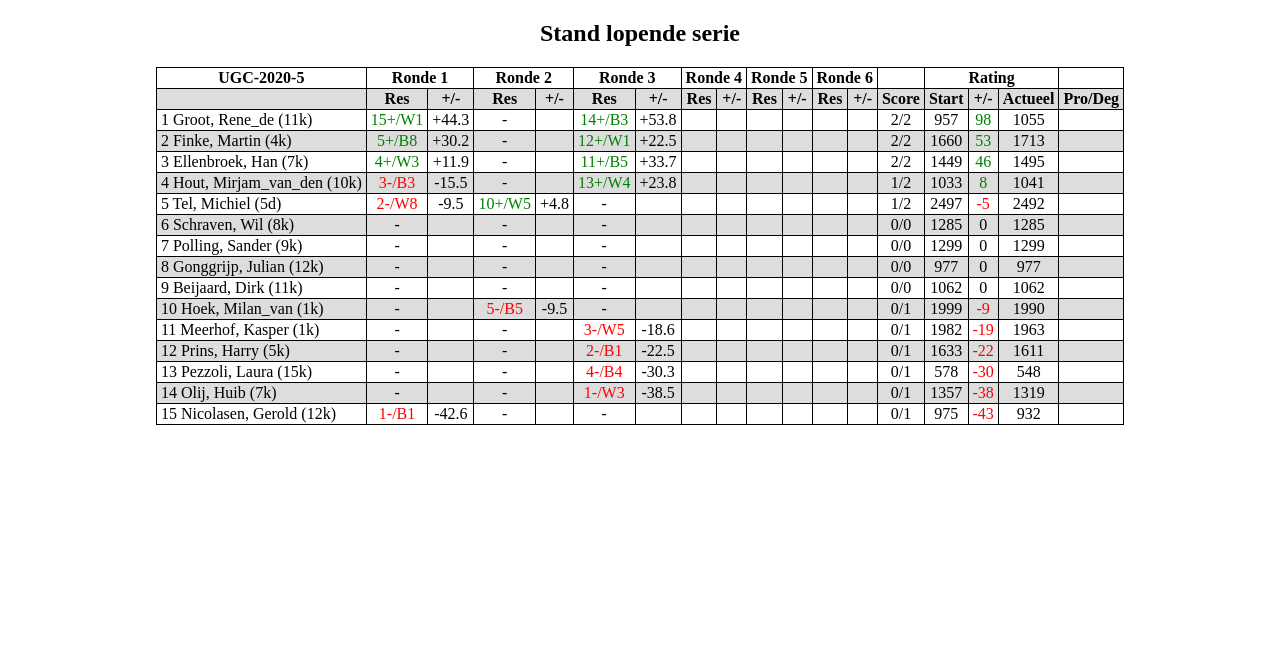
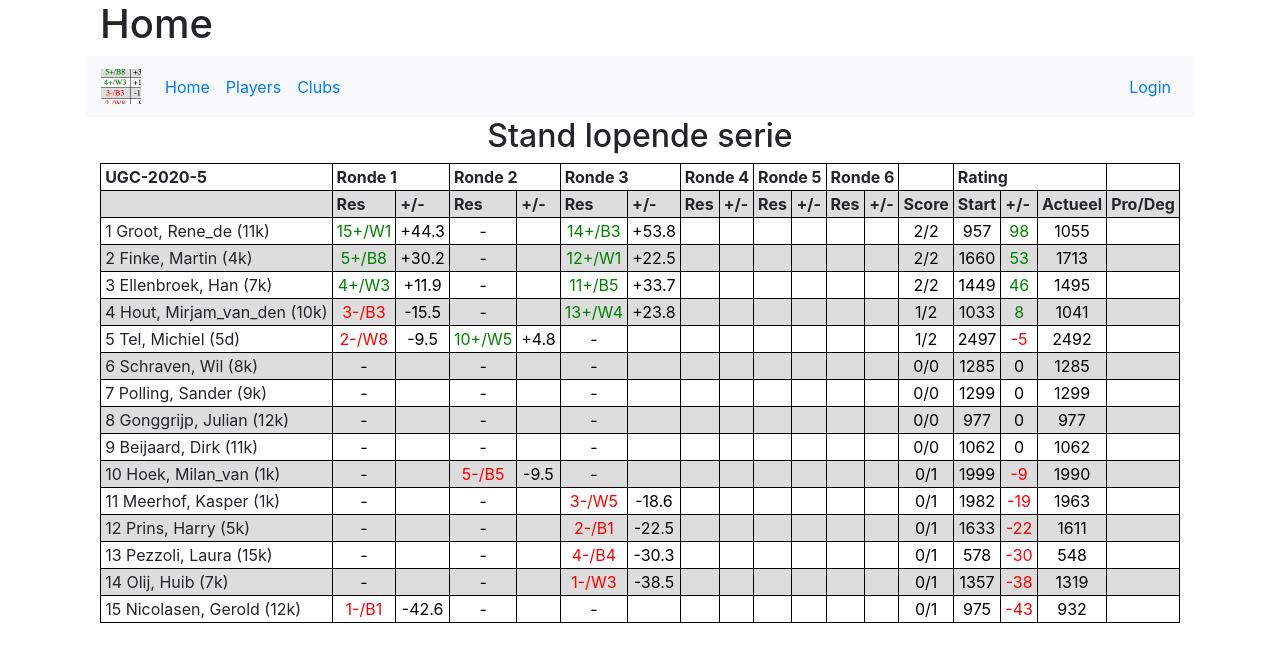
Before and after one commit to geroldn/gocra2, a Django app: page /current/ in a window 1280 px wide. Shown: the top 662 px of the page. Run offline with Django 3.2, Linux system fonts and the light colour scheme; some libraries are stand-ins or nearby versions.

Commit message:
Layout with containers

```diff
--- a/wgocra/templates/wgocra/base.html
+++ b/wgocra/templates/wgocra/base.html
@@ -11,18 +11,22 @@
 
 {# Display django.contrib.messages as Bootstrap alerts #}
 {% bootstrap_messages %}
+{% block head-extra %} {% endblock %}
 </head>
 
 <body>
-    <h1>{% block title %}Gocra{% endblock %}</h1>
+  <div class="container">
+    <div class="container">
+      <h1>{% block title %}Gocra{% endblock %}</h1>
+    </div>
     <nav class="navbar navbar-expand-sm bg-light">
       <a class="navbar-brand" href="/">
        <img src="{% static 'wgocra/gocra_logo.png' %}"
-            alt="Logo" style="width:50px;">
+            alt="Logo" style="width:40px;">
       </a>
       <ul class="navbar-nav">
         <li class="nav-item">
-          <a class="nav-link" href="/">Home</a>
+          <a class="nav-link" href="/current/">Home</a>
         </li>
         <li class="nav-item">
           <a class="nav-link" href="/players/">Players</a>
@@ -54,5 +58,6 @@
     <div id="content">
         {% block content %}{% endblock %}
     </div>
+  </div>
 </body>
 </html>
--- a/wgocra/templates/wgocra/current.html
+++ b/wgocra/templates/wgocra/current.html
@@ -1,7 +1,7 @@
 
-<!DOCTYPE html>
-<html>
-<head>
+{% extends "wgocra/base.html" %}
+
+{% block head-extra %}
 <style>
 .black{
   color: black;
@@ -40,7 +40,11 @@ th, td {
   padding-right: 4px;
 }
 </style>
-</head>
+{% endblock %}
+
+{% block title %}Home{% endblock %}
+
+{% block content %}
 <body>
   <h2>Stand lopende serie</h2>
   <table>
@@ -305,4 +309,4 @@ th, td {
     </tr>
   </table>
 </body>
-</html>
+{% endblock %}
```
